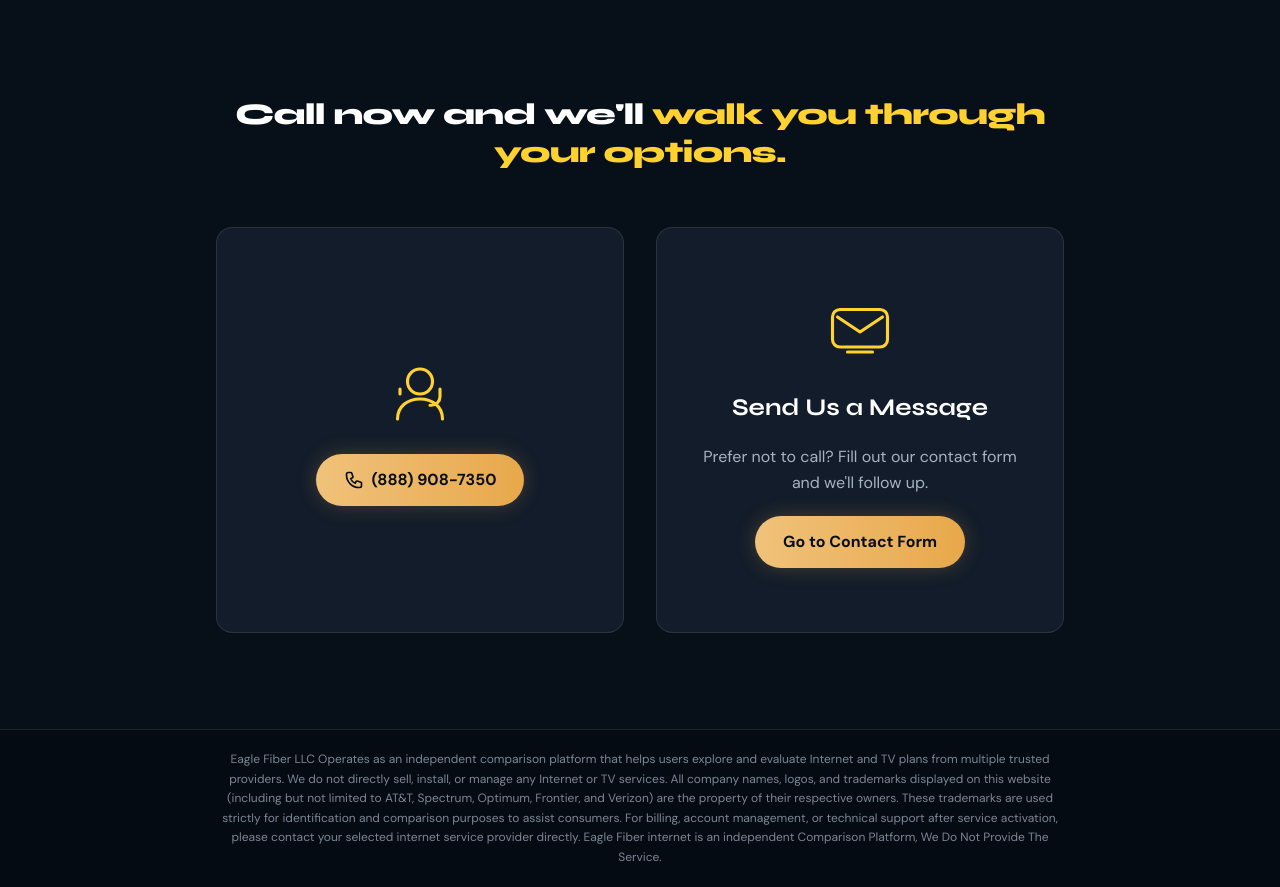
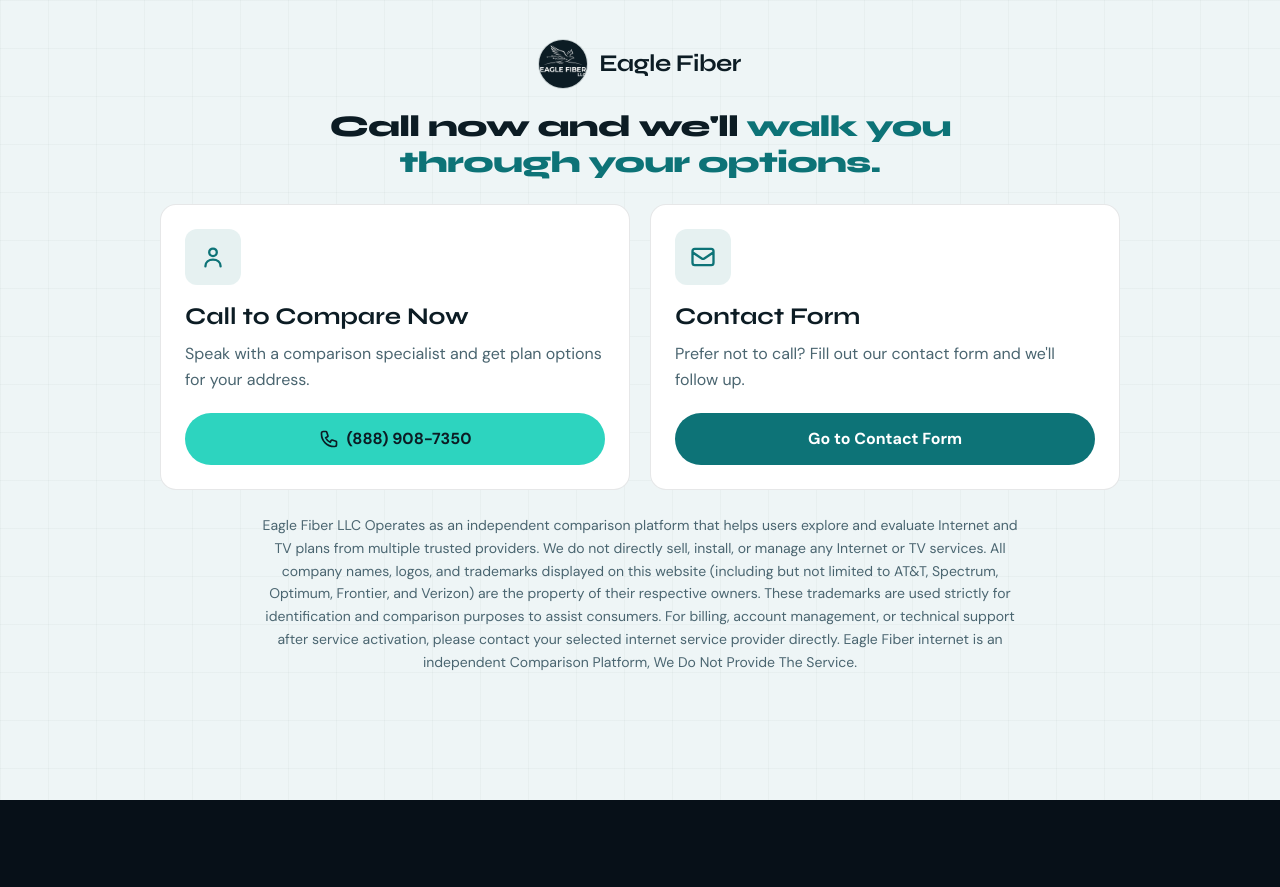
Before and after one commit to ajazsadat/eaglefiberinternet.store, a Next.js app: page /compare-internet-options in a window 1280 px wide. After the commit the page ends 800 px from the top, so only its background shows below. Built offline with nearby package versions, Linux system fonts and the light colour scheme.

Commit message:
agent updated

```diff
--- a/src/app/compare-internet-options/page.js
+++ b/src/app/compare-internet-options/page.js
@@ -1,4 +1,4 @@
-import LiveAgentPage from '@/components/LiveAgentPage';
+import CompareOptionsView from '@/components/CompareOptionsView';
 
 export const metadata = {
   title: 'Compare Internet Options | Eagle Fiber Internet',
@@ -7,5 +7,5 @@
 };
 
 export default function CompareInternetOptionsPage() {
-  return <LiveAgentPage />;
+  return <CompareOptionsView />;
 }
--- a/src/app/globals.css
+++ b/src/app/globals.css
@@ -31,6 +31,13 @@
 
   .font-display {
     font-family: var(--font-display), var(--font-body), system-ui, sans-serif;
+  }
+
+  .soft-grid {
+    background-image:
+      linear-gradient(rgba(12, 28, 36, 0.04) 1px, transparent 1px),
+      linear-gradient(90deg, rgba(12, 28, 36, 0.04) 1px, transparent 1px);
+    background-size: 48px 48px;
   }
 }
 
--- /dev/null
+++ b/src/components/CompareOptionsView.js
@@ -0,0 +1,126 @@
+import Image from 'next/image';
+import Link from 'next/link';
+import { SITE } from '@/lib/site';
+
+function AgentIcon({ className }) {
+  return (
+    <svg
+      viewBox="0 0 24 24"
+      fill="none"
+      stroke="currentColor"
+      strokeWidth="2"
+      aria-hidden="true"
+      className={className}
+    >
+      <circle cx="12" cy="8" r="3.25" strokeLinecap="round" />
+      <path strokeLinecap="round" d="M5.5 20c0-3.6 2.9-5.75 6.5-5.75s6.5 2.15 6.5 5.75" />
+    </svg>
+  );
+}
+
+function PhoneIcon({ className }) {
+  return (
+    <svg
+      viewBox="0 0 24 24"
+      fill="none"
+      stroke="currentColor"
+      strokeWidth="2"
+      aria-hidden="true"
+      className={className}
+    >
+      <path
+        strokeLinecap="round"
+        strokeLinejoin="round"
+        d="M3 5a2 2 0 012-2h3.28a1 1 0 01.948.684l1.498 4.493a1 1 0 01-.502 1.21l-2.257 1.13a11.042 11.042 0 005.516 5.516l1.13-2.257a1 1 0 011.21-.502l4.493 1.498a1 1 0 01.684.949V19a2 2 0 01-2 2h-1C9.716 21 3 14.284 3 6V5z"
+      />
+    </svg>
+  );
+}
+
+function MessageIcon({ className }) {
+  return (
+    <svg
+      viewBox="0 0 24 24"
+      fill="none"
+      stroke="currentColor"
+      strokeWidth="2"
+      aria-hidden="true"
+      className={className}
+    >
+      <path
+        strokeLinecap="round"
+        strokeLinejoin="round"
+        d="M3 8l7.89 5.26a2 2 0 002.22 0L21 8M5 19h14a2 2 0 002-2V7a2 2 0 00-2-2H5a2 2 0 00-2 2v10a2 2 0 002 2z"
+      />
+    </svg>
+  );
+}
+
+/** Standalone compare/contact lander for /compare-internet-options (header and footer are hidden). */
+export default function CompareOptionsView() {
+  return (
+    <div className="relative min-h-screen overflow-hidden bg-[#eef5f6] text-[#0c1c24]">
+      <div className="absolute inset-0 soft-grid opacity-70" aria-hidden="true" />
+
+      <div className="relative mx-auto flex w-full max-w-5xl flex-col items-center px-4 py-8 sm:px-6 sm:py-10 lg:px-8">
+        <Link href="/" className="mb-5 inline-flex items-center gap-3">
+          <Image
+            src="/images/logo.png"
+            alt={`${SITE.brand} logo`}
+            width={48}
+            height={48}
+            className="h-10 w-10 rounded-full bg-[#0c1c24] ring-1 ring-[#0c1c24]/15 sm:h-12 sm:w-12"
+            priority
+          />
+          <span className="font-display text-xl font-bold tracking-tight text-[#0c1c24] sm:text-2xl">
+            {SITE.brand}
+          </span>
+        </Link>
+
+        <h1 className="mb-6 max-w-3xl text-center font-display text-2xl font-extrabold tracking-tight text-[#0c1c24] sm:text-3xl">
+          Call now and we&apos;ll{' '}
+          <span className="text-[#0d7377]">walk you through your options.</span>
+        </h1>
+
+        <div className="grid w-full gap-4 md:grid-cols-2 md:gap-5">
+          <div className="flex flex-col rounded-2xl border border-[#0c1c24]/10 bg-white p-5 sm:p-6">
+            <div className="mb-4 flex h-14 w-14 items-center justify-center rounded-xl bg-[#0d7377]/10 text-[#0d7377]">
+              <AgentIcon className="h-7 w-7" />
+            </div>
+            <h2 className="font-display text-xl font-bold text-[#0c1c24] sm:text-2xl">Call to Compare Now</h2>
+            <p className="mt-2 mb-5 flex-grow text-sm leading-relaxed text-[#4a6570] sm:text-base">
+              Speak with a comparison specialist and get plan options for your address.
+            </p>
+            <a
+              href={`tel:${SITE.phoneTel}`}
+              className="mt-auto inline-flex w-full items-center justify-center gap-2 rounded-full bg-[#2dd4bf] px-5 py-3.5 font-bold text-[#0c1c24] transition hover:brightness-110"
+            >
+              <PhoneIcon className="h-5 w-5" />
+              {SITE.phoneDisplay}
+            </a>
+          </div>
+
+          <div className="flex flex-col rounded-2xl border border-[#0c1c24]/10 bg-white p-5 sm:p-6">
+            <div className="mb-4 flex h-14 w-14 items-center justify-center rounded-xl bg-[#0d7377]/10 text-[#0d7377]">
+              <MessageIcon className="h-7 w-7" />
+            </div>
+            <h2 className="font-display text-xl font-bold text-[#0c1c24] sm:text-2xl">Contact Form</h2>
+            <p className="mt-2 mb-5 flex-grow text-sm leading-relaxed text-[#4a6570] sm:text-base">
+              Prefer not to call? Fill out our contact form and we&apos;ll follow up.
+            </p>
+            <Link
+              href="/contact"
+              className="mt-auto inline-flex w-full items-center justify-center gap-2 rounded-full bg-[#0d7377] px-5 py-3.5 font-bold text-white transition hover:bg-[#095456]"
+            >
+              Go to Contact Form
+            </Link>
+          </div>
+        </div>
+
+        <p className="mt-6 max-w-3xl text-center text-xs leading-relaxed text-[#4a6570] sm:text-sm">
+          {SITE.topDisclaimer}
+        </p>
+      </div>
+    </div>
+  );
+}
--- a/src/components/LiveAgentPage.js
+++ b/src/components/LiveAgentPage.js
@@ -2,7 +2,7 @@
 import ConnectOptions from '@/components/ConnectOptions';
 import { SITE } from '@/lib/site';
 
-/** Shared minimal layout used by /contact-us-to-compare and /compare-internet-options. */
+/** Minimal layout used by /contact-us-to-compare. */
 export default function LiveAgentPage() {
   return (
     <div className="bg-[#071018] min-h-[70vh] flex flex-col">
```
